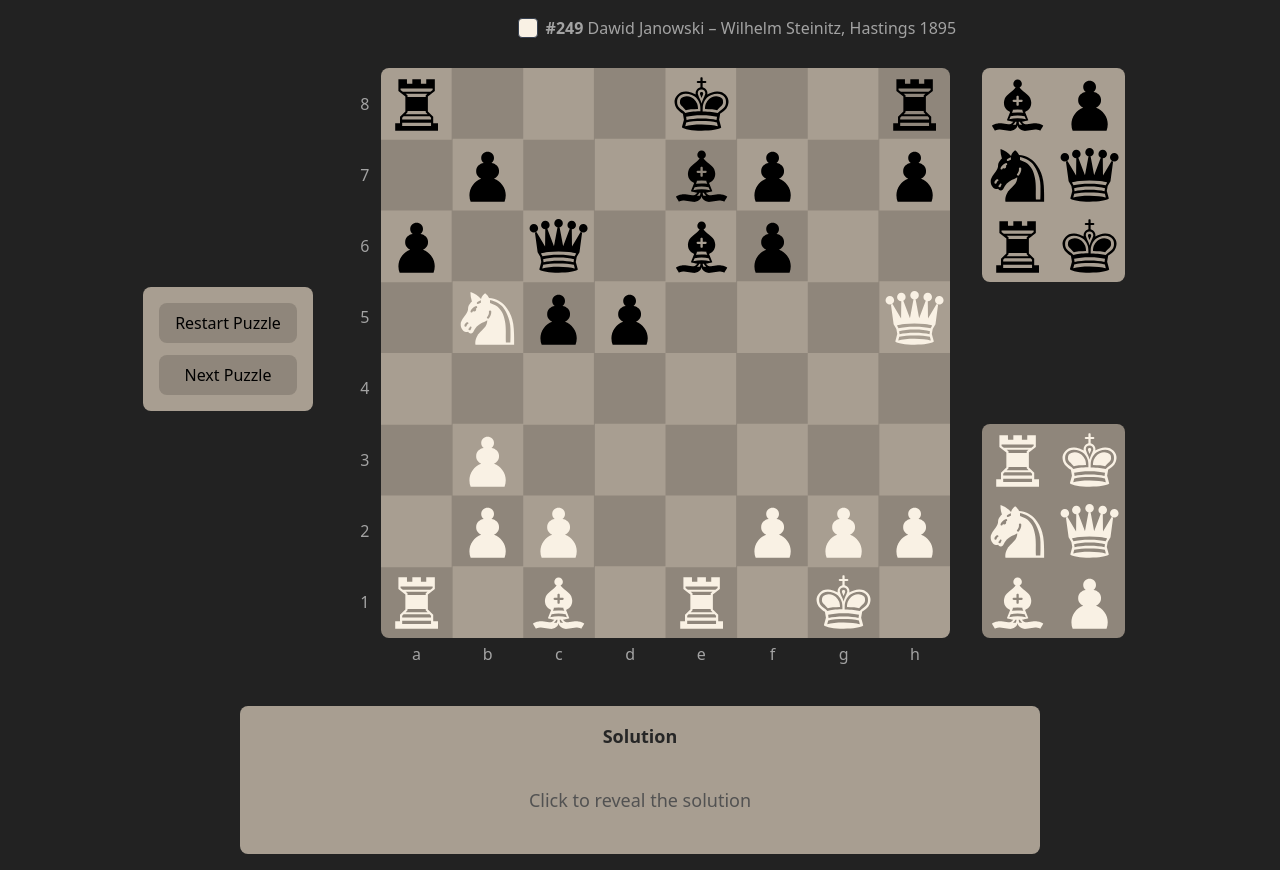
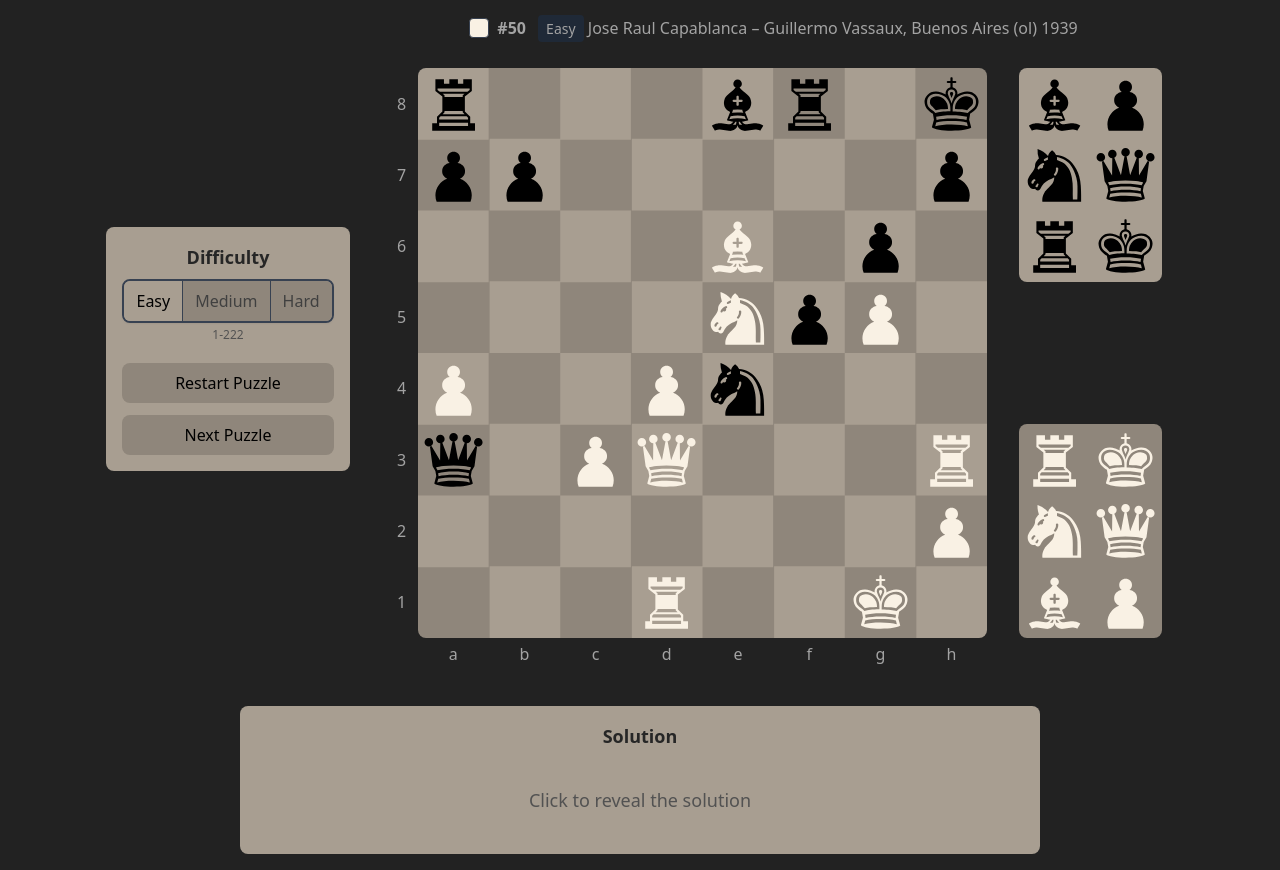
Before and after one commit to unibo-dslab-projects/ASW25-MicheleMonti-woodpecker, a React (Vite) app in the folder client/: page / in a window 1280 px wide. Built offline with nearby package versions, Linux system fonts and the light colour scheme.

Commit message:
feat: added difficulty selector

```diff
--- a/client/src/Components/Board.tsx
+++ b/client/src/Components/Board.tsx
@@ -54,10 +54,18 @@ function fenToBoardMap(fen: string): Map<BoardCell, PieceType> {
     return boardMap;
 }
 
-function getRandomBoard() {
-    const boardKeys = Object.keys(woodpeckerBoards);
-    const randomIndex = Math.floor(Math.random() * boardKeys.length);
+const DIFFICULTY_RANGES = {
+    easy: { min: 1, max: 222 },
+    medium: { min: 223, max: 984 },
+    hard: { min: 985, max: 1128 }
+};
+
+function getRandomBoard(difficulty: 'easy' | 'medium' | 'hard' = 'easy') {
+    const range = DIFFICULTY_RANGES[difficulty];
+
+    const randomIndex = Math.floor(Math.random() * (range.max - range.min + 1)) + range.min;
     const randomBoard = woodpeckerBoards[randomIndex.toString() as keyof typeof woodpeckerBoards];
+
     return {
         board: randomBoard,
         index: randomIndex,
@@ -69,7 +77,8 @@ function getRandomBoard() {
 }
 
 export default function Board() {
-    const [puzzleData, setPuzzleData] = useState(() => getRandomBoard());
+    const [difficulty, setDifficulty] = useState<'easy' | 'medium' | 'hard'>('easy');
+    const [puzzleData, setPuzzleData] = useState(() => getRandomBoard(difficulty));
 
     const [description, setDescription] = useState<string>(puzzleData.description);
     const [board, setBoard] = useState<Map<DeskCell, PieceType>>(new Map([...puzzleData.boardFromFen, ...SIDE_CELLS_MAP]));
@@ -119,7 +128,7 @@ export default function Board() {
     }
 
     function loadNewPuzzle() {
-        const newPuzzleData = getRandomBoard();
+        const newPuzzleData = getRandomBoard(difficulty);
         setPuzzleData(newPuzzleData);
         setDescription(newPuzzleData.description);
         setBoard(new Map([...newPuzzleData.boardFromFen, ...SIDE_CELLS_MAP]));
@@ -135,6 +144,12 @@ export default function Board() {
         setSelectedCell(null);
         setIsSolutionRevealed(false);
     }
+
+    const getCurrentDifficulty = () => {
+        if (puzzleIndex >= 1 && puzzleIndex <= 222) return 'easy';
+        if (puzzleIndex >= 223 && puzzleIndex <= 984) return 'medium';
+        return 'hard';
+    };
 
     useEffect(() => {
         function callback(mutations: MutationRecord[]) {
@@ -185,6 +200,36 @@ export default function Board() {
                     className="order-2 md:order-1 rounded-lg p-4 mb-4 md:mb-0 flex flex-col gap-3"
                     style={{ backgroundColor: 'var(--white-cell-color)' }}
                 >
+                    <div className="mb-2">
+                        <h3 className="font-bold text-lg text-center mb-2 text-neutral-800">Difficulty</h3>
+
+                        <div className="flex rounded-lg overflow-hidden border-2 border-gray-700 shadow-sm">
+                            {(['easy', 'medium', 'hard'] as const).map((level, index) => (
+                                <button
+                                    key={level}
+                                    onClick={() => setDifficulty(level)}
+                                    className={`flex-1 px-3 py-2 text-center transition-all duration-200 ${
+                                        difficulty === level
+                                            ? 'text-black font-medium'
+                                            : 'text-neutral-700 hover:text-black'
+                                    } ${index !== 2 ? 'border-r border-gray-700' : ''}`}
+                                    style={{
+                                        backgroundColor: difficulty === level
+                                            ? 'var(--white-cell-color)'
+                                            : 'var(--black-cell-color)'
+                                    }}
+                                >
+                                    <span className="capitalize">{level}</span>
+                                </button>
+                            ))}
+                        </div>
+
+                        {/* Range indicator below the curtain selector */}
+                        <div className="text-xs text-center mt-1 text-neutral-600">
+                            {DIFFICULTY_RANGES[difficulty].min}-{DIFFICULTY_RANGES[difficulty].max}
+                        </div>
+                    </div>
+
                     <button
                         onClick={restartPuzzle}
                         className="px-4 py-2 text-black rounded-lg transition-colors whitespace-nowrap hover:opacity-90 w-full"
@@ -215,6 +260,10 @@ export default function Board() {
                         />
                         <div className="text-neutral-400 text-center">
                             <span className="font-bold">#{puzzleIndex}</span>{' '}
+                            <span className="text-sm px-2 py-1 rounded bg-gray-800 ml-2 capitalize">
+                                {getCurrentDifficulty()}
+                            </span>
+                            {' '}
                             {description.split(' ').map((word, index) => (
                                 <span key={index} className={isBold(word) ? 'font-bold' : ''}>{word} </span>
                             ))}
```
